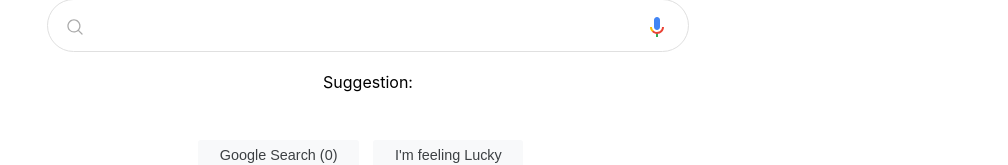
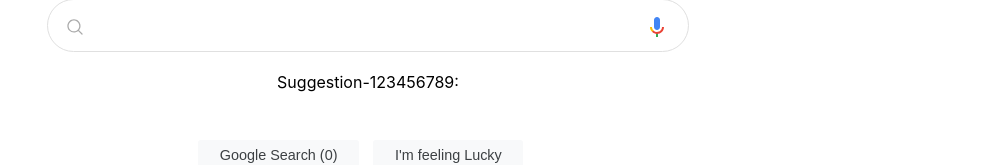
Before and after one commit to AdaBrain/react-masterclass, a React (Create React App) app in the folder google-clone/: page / in a window 1280 px wide. Shown: the part 377-542 px from the top of the page, without its empty margins (272-1280 px from the left). Built offline with nearby package versions, Linux system fonts and the light colour scheme.

Commit message:
Change suggestion text

```diff
--- a/google-clone/src/components/SearchZone.jsx
+++ b/google-clone/src/components/SearchZone.jsx
@@ -31,7 +31,7 @@
       <GoogleLogo />
       <TextSearch setPreview={setPreview}/>
       <br />
-      <span>Suggestion: {preview}</span>
+      <span>Suggestion-123456789: {preview}</span>
     </div>
   );
 };
```
